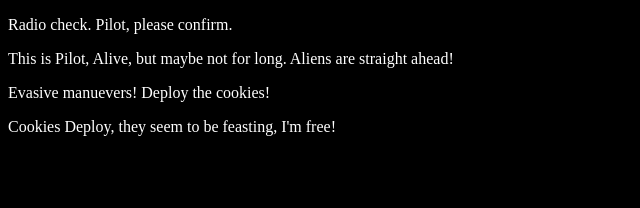
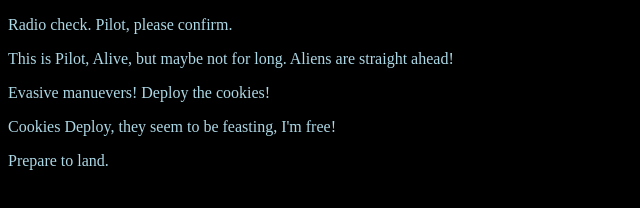
Before and after one commit to EmKJ/Flip-Clock, a plain HTML site: page index.html in a window 1280 px wide. Shown: the whole page, without its empty margins (0-640 px from the left). Drawn offline with Linux system fonts and the light colour scheme.

Commit message:
changes2

```diff
--- a/index.html
+++ b/index.html
@@ -1,8 +1,8 @@
 <!DOCTYPE html>
 <html>
   <head>
-    <link rel="stylesheet" type="text/css" href="style.css">
- </head>
+    <link rel="stylesheet" type="text/css" href="style.css" />
+  </head>
   <body>
     <p>Radio check. Pilot, please confirm.</p>
     <p>
@@ -10,5 +10,6 @@
     </p>
     <p>Evasive manuevers! Deploy the cookies!</p>
     <p>Cookies Deploy, they seem to be feasting, I'm free!</p>
+    <p>Prepare to land.</p>
   </body>
 </html>
--- a/style.css
+++ b/style.css
@@ -1,4 +1,4 @@
 body {
-    color: white;
+    color: lightblue;
     background-color: black;
  }
```
